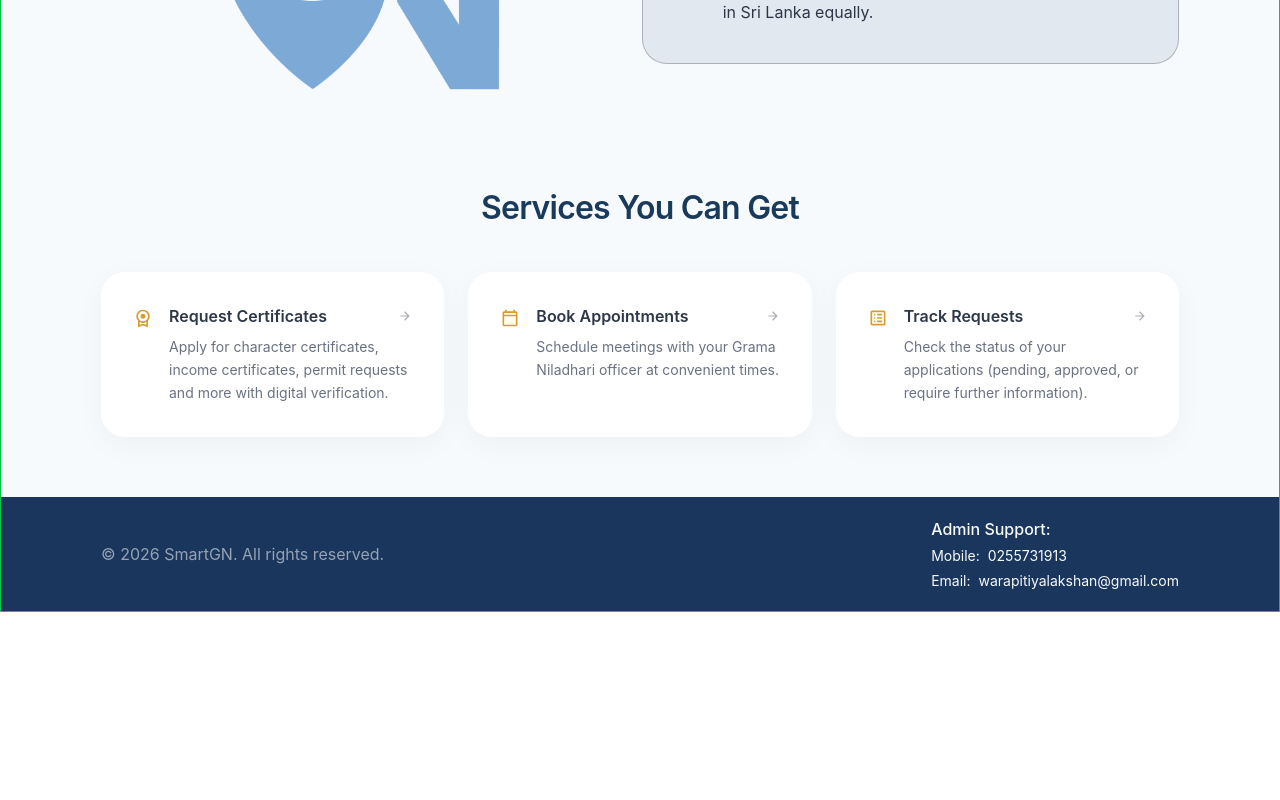
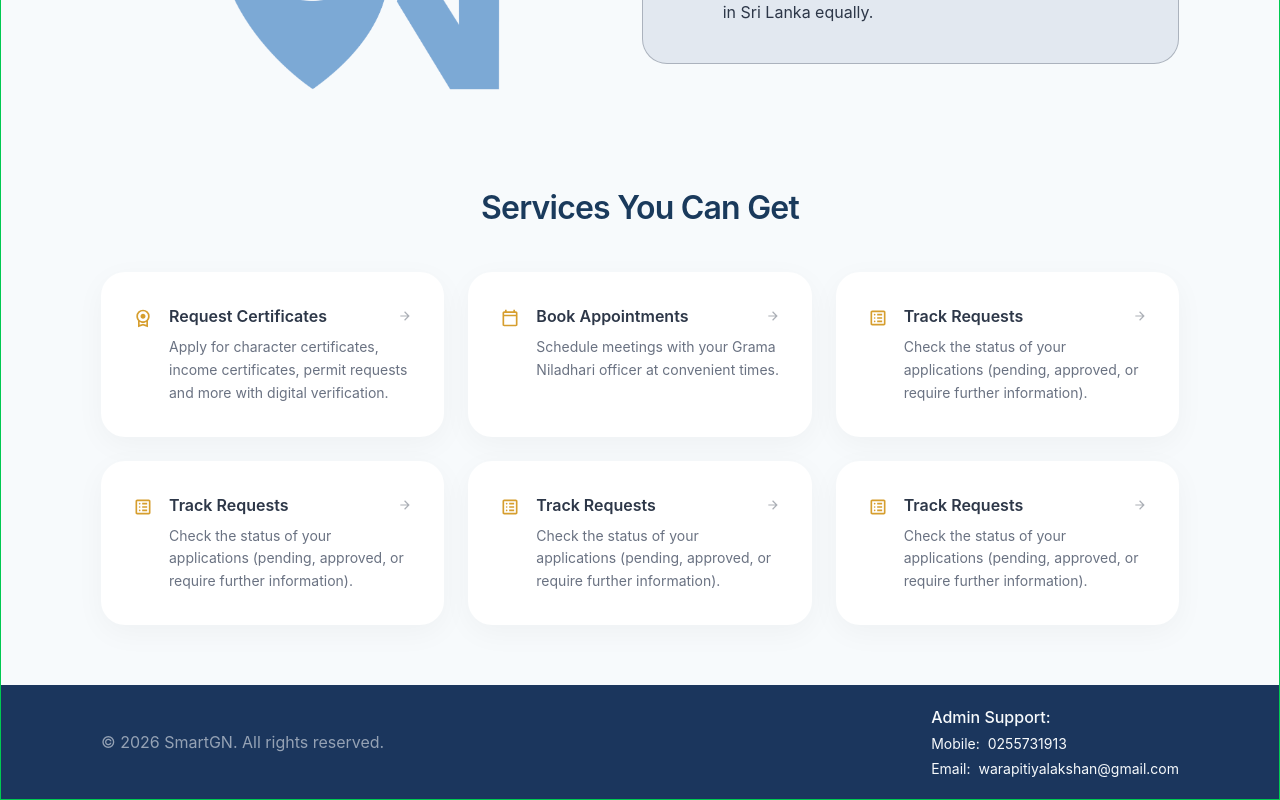
Before and after one commit to Mogith-Code/SmartGN-Digital-GN-Service-Management-System, a React (Vite) app in the folder SmartGN/: page / in a window 1280 px wide. Shown: the part 608-1408 px from the top of the page. Before the commit the page ends 1220 px from the top, so only its background shows below. Built offline with nearby package versions, Linux system fonts and the light colour scheme.

Commit message:
Services added

```diff
--- a/SmartGN/src/Components/LandingPage/Services.jsx
+++ b/SmartGN/src/Components/LandingPage/Services.jsx
@@ -147,6 +147,117 @@ function Services() {
             </div>
           </div>
 
+          {/* CARD 4: Track Requests */}
+          <div
+            onClick={handleTrackRequests}
+            role="button"
+            tabIndex={0}
+            onKeyDown={(e) => {
+              if (e.key === 'Enter' || e.key === ' ') {
+                handleTrackRequests();
+              }
+            }}
+            className="flex items-start gap-4 p-8 rounded-[24px] bg-white shadow-[0_8px_30px_rgb(0,0,0,0.04)] hover:shadow-[0_20px_40px_rgba(0,0,0,0.08)] hover:-translate-y-1.5 transition-all duration-300 ease-out group cursor-pointer"
+          >
+            {/* Left Column: Icon */}
+            <img
+              src={trackIcon}
+              alt="Track Requests icon"
+              className="w-[20px] h-[20px] min-w-[20px] object-contain mt-1"
+            />
+
+            {/* Right Column: Title + Description */}
+            <div className="flex-1 flex flex-col">
+              <div className="flex justify-between items-center w-full mb-2">
+                <h3 className="text-[16px] font-semibold text-[#2D3748] group-hover:text-[#2c5f8a] transition-colors duration-300">
+                  Track Requests
+                </h3>
+                <img
+                  src={arrowIcon}
+                  alt="Arrow icon"
+                  className="w-3.5 h-3.5 object-contain opacity-40 group-hover:opacity-100 group-hover:translate-x-1.5 transition-all duration-300"
+                />
+              </div>
+              <p className="text-[14px] text-gray-500 font-normal leading-relaxed text-left">
+                Check the status of your applications (pending, approved, or require further information).
+              </p>
+            </div>
+          </div>
+
+          {/* CARD 3: Track Requests */}
+          <div
+            onClick={handleTrackRequests}
+            role="button"
+            tabIndex={0}
+            onKeyDown={(e) => {
+              if (e.key === 'Enter' || e.key === ' ') {
+                handleTrackRequests();
+              }
+            }}
+            className="flex items-start gap-4 p-8 rounded-[24px] bg-white shadow-[0_8px_30px_rgb(0,0,0,0.04)] hover:shadow-[0_20px_40px_rgba(0,0,0,0.08)] hover:-translate-y-1.5 transition-all duration-300 ease-out group cursor-pointer"
+          >
+            {/* Left Column: Icon */}
+            <img
+              src={trackIcon}
+              alt="Track Requests icon"
+              className="w-[20px] h-[20px] min-w-[20px] object-contain mt-1"
+            />
+
+            {/* Right Column: Title + Description */}
+            <div className="flex-1 flex flex-col">
+              <div className="flex justify-between items-center w-full mb-2">
+                <h3 className="text-[16px] font-semibold text-[#2D3748] group-hover:text-[#2c5f8a] transition-colors duration-300">
+                  Track Requests
+                </h3>
+                <img
+                  src={arrowIcon}
+                  alt="Arrow icon"
+                  className="w-3.5 h-3.5 object-contain opacity-40 group-hover:opacity-100 group-hover:translate-x-1.5 transition-all duration-300"
+                />
+              </div>
+              <p className="text-[14px] text-gray-500 font-normal leading-relaxed text-left">
+                Check the status of your applications (pending, approved, or require further information).
+              </p>
+            </div>
+          </div>
+
+          {/* CARD 3: Track Requests */}
+          <div
+            onClick={handleTrackRequests}
+            role="button"
+            tabIndex={0}
+            onKeyDown={(e) => {
+              if (e.key === 'Enter' || e.key === ' ') {
+                handleTrackRequests();
+              }
+            }}
+            className="flex items-start gap-4 p-8 rounded-[24px] bg-white shadow-[0_8px_30px_rgb(0,0,0,0.04)] hover:shadow-[0_20px_40px_rgba(0,0,0,0.08)] hover:-translate-y-1.5 transition-all duration-300 ease-out group cursor-pointer"
+          >
+            {/* Left Column: Icon */}
+            <img
+              src={trackIcon}
+              alt="Track Requests icon"
+              className="w-[20px] h-[20px] min-w-[20px] object-contain mt-1"
+            />
+
+            {/* Right Column: Title + Description */}
+            <div className="flex-1 flex flex-col">
+              <div className="flex justify-between items-center w-full mb-2">
+                <h3 className="text-[16px] font-semibold text-[#2D3748] group-hover:text-[#2c5f8a] transition-colors duration-300">
+                  Track Requests
+                </h3>
+                <img
+                  src={arrowIcon}
+                  alt="Arrow icon"
+                  className="w-3.5 h-3.5 object-contain opacity-40 group-hover:opacity-100 group-hover:translate-x-1.5 transition-all duration-300"
+                />
+              </div>
+              <p className="text-[14px] text-gray-500 font-normal leading-relaxed text-left">
+                Check the status of your applications (pending, approved, or require further information).
+              </p>
+            </div>
+          </div>
+
         </div>
       </div>
     </section>
```
